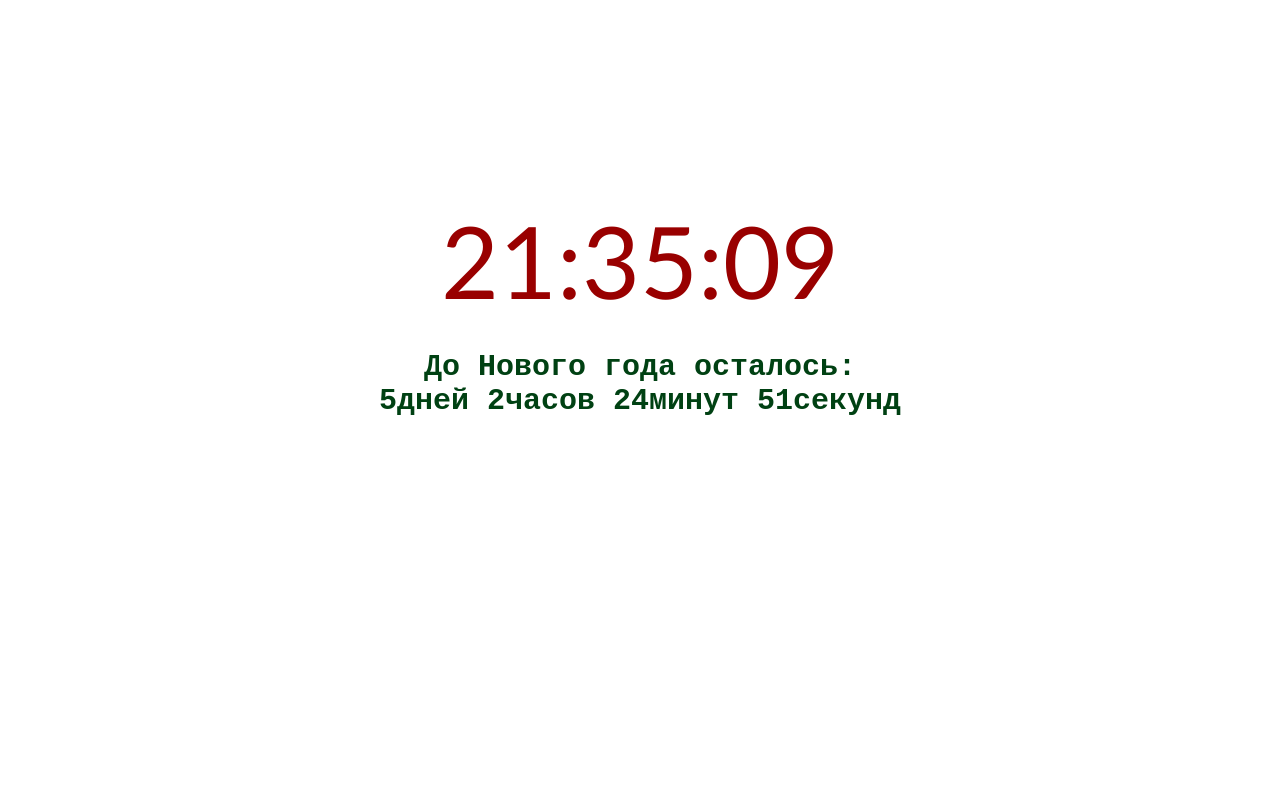
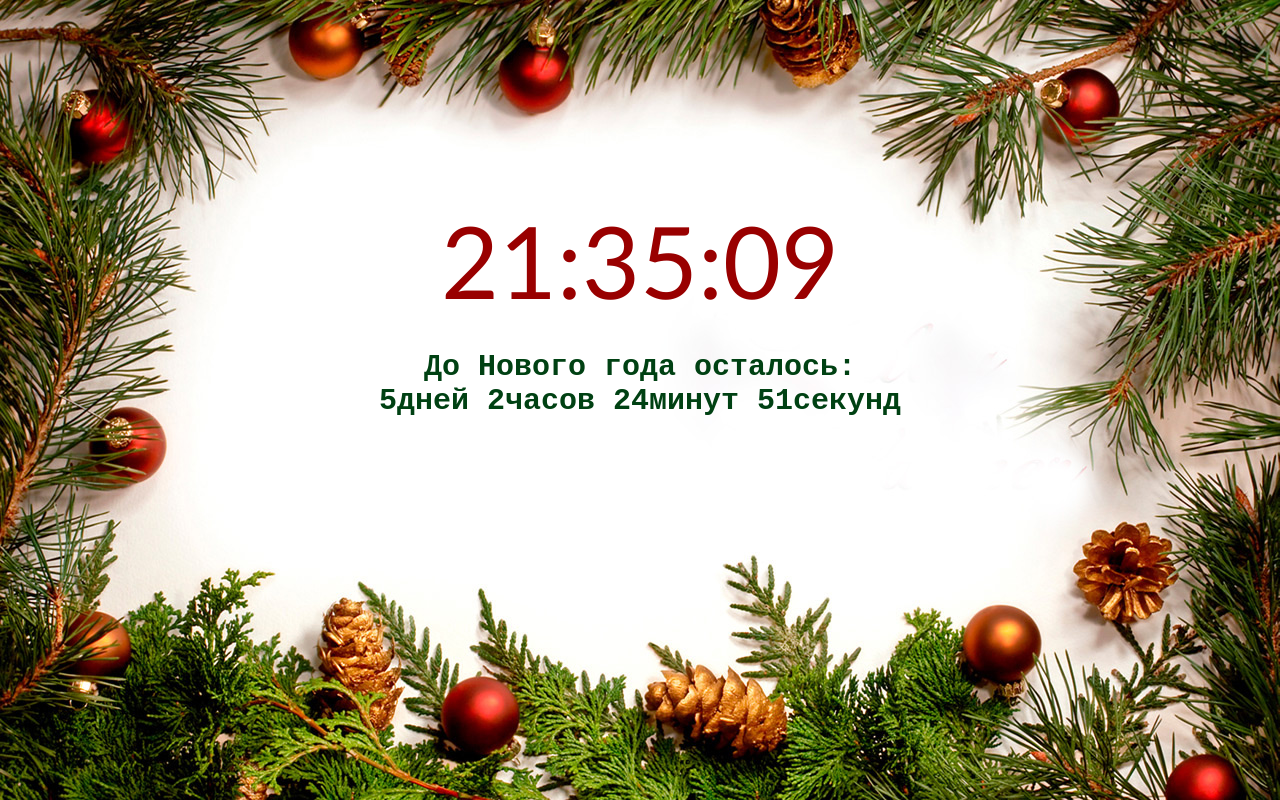
Before and after one commit to Anya-098/my-site, a plain HTML site: page index.html in a window 1280 px wide. Drawn offline with Linux system fonts and the light colour scheme; the site is published under a folder, as on GitHub Pages, so addresses that start at the root find nothing.

Commit message:
Update index.html

```diff
--- a/index.html
+++ b/index.html
@@ -8,7 +8,7 @@
     <!--<meta http-equiv="Refresh" content="1">-->
     <style>
         body {
-            background-image: url(/time.jpg);
+            background-image: url(time.jpg);
             background-size: 100% ;
             background-repeat: no-repeat;
         }
```
